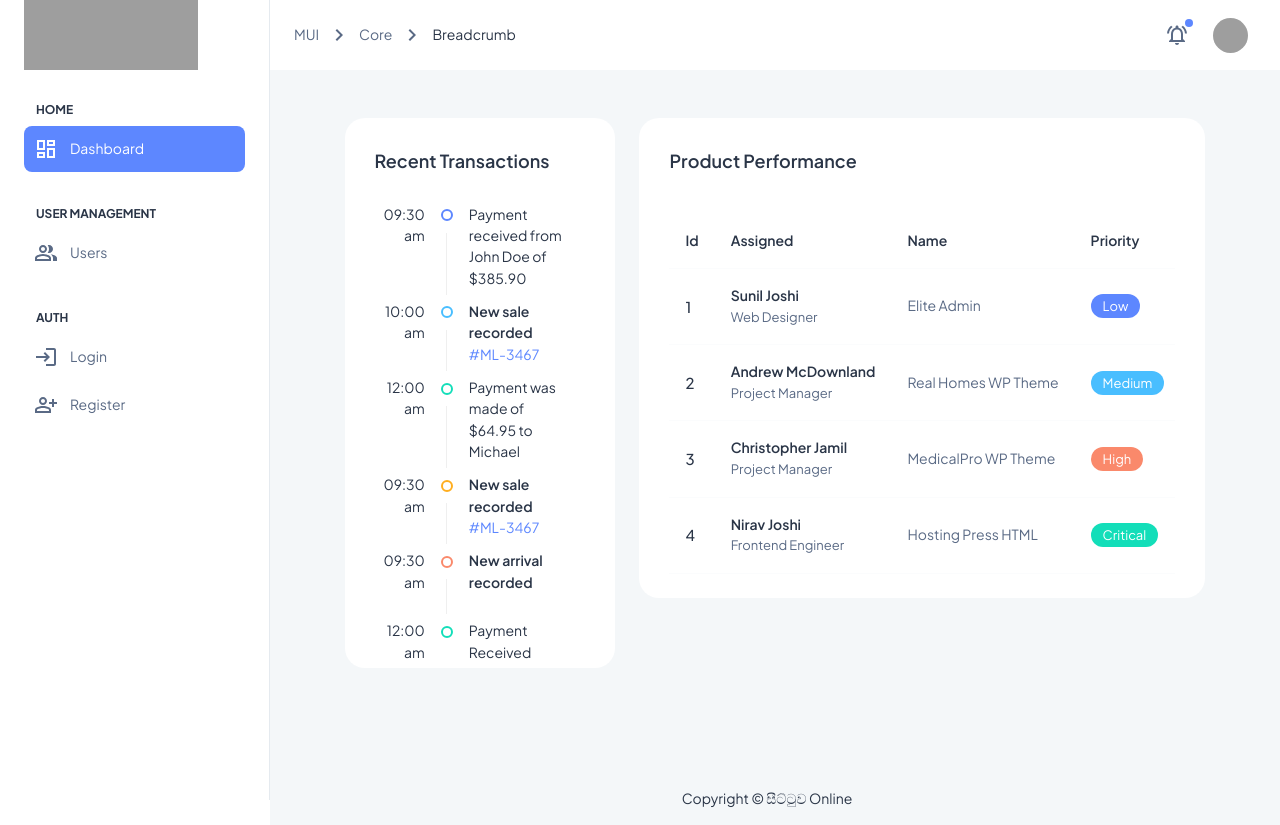
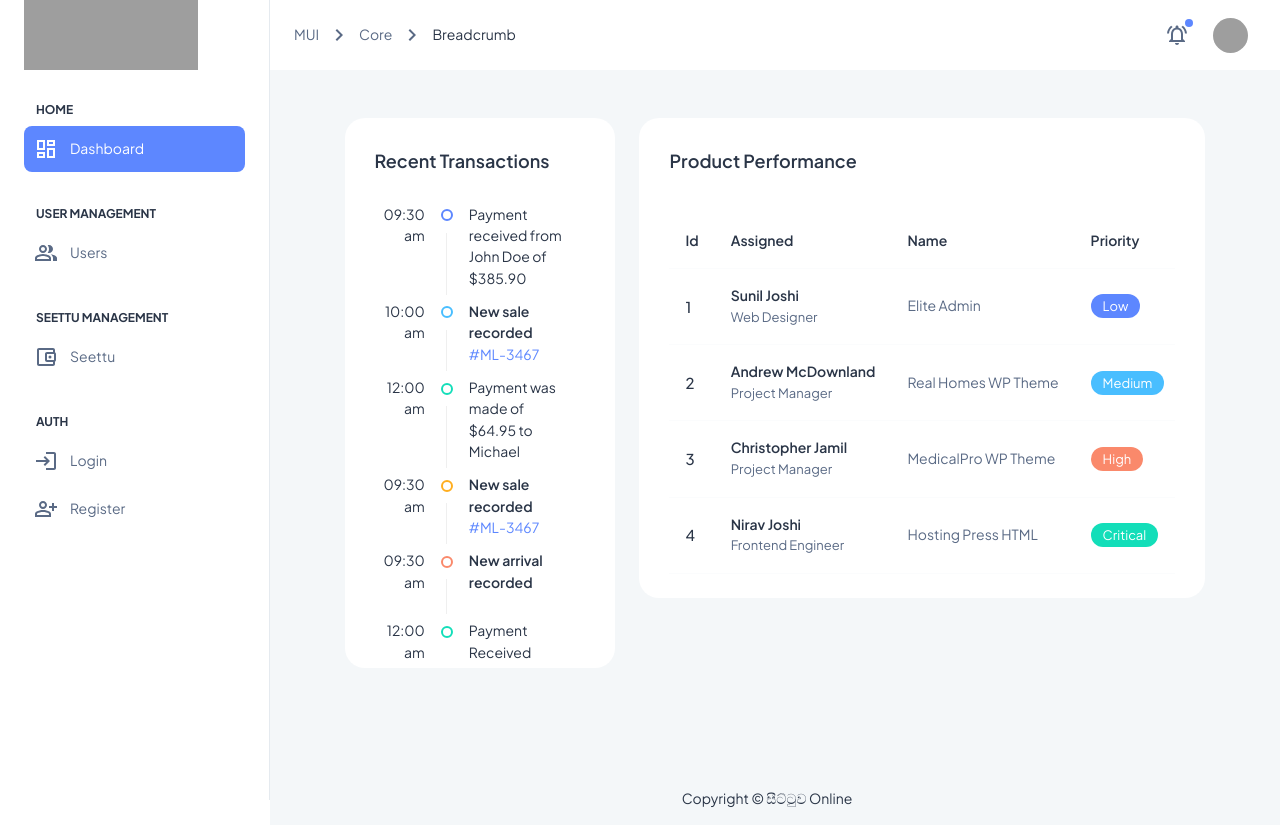
Before and after one commit to gimnathperera/seettuwa-admin, a Next.js app: page / in a window 1280 px wide. Built offline with nearby package versions, Linux system fonts and the light colour scheme; grey boxes are pictures that could not be loaded.

Commit message:
feat: seettu-management page added

```diff
--- a/components/shared/layout/sidebar/menu-items.ts
+++ b/components/shared/layout/sidebar/menu-items.ts
@@ -2,6 +2,7 @@ import DashboardOutlinedIcon from '@mui/icons-material/DashboardOutlined';
 import PeopleAltOutlinedIcon from '@mui/icons-material/PeopleAltOutlined';
 import PersonAddAltOutlinedIcon from '@mui/icons-material/PersonAddAltOutlined';
 import LoginOutlinedIcon from '@mui/icons-material/LoginOutlined';
+import AccountBalanceWalletOutlinedIcon from '@mui/icons-material/AccountBalanceWalletOutlined';
 import { uniqueId } from 'lodash';
 
 const Menuitems = [
@@ -30,6 +31,18 @@ const Menuitems = [
 
   {
     navlabel: true,
+    subheader: 'Seettu Management',
+  },
+
+  {
+    id: uniqueId(),
+    title: 'Seettu',
+    icon: AccountBalanceWalletOutlinedIcon,
+    href: '/seettu-management/seettu',
+  },
+
+  {
+    navlabel: true,
     subheader: 'Auth',
   },
   {
--- a/package.json
+++ b/package.json
@@ -1,5 +1,5 @@
 {
-  "name": "modernize-next-free",
+  "name": "seettuwa-online-admin",
   "version": "0.1.0",
   "private": true,
   "scripts": {
```
Also changed, not shown: app/(dashboard)/seettu-management/seettu/page.tsx (added, +10 -0 lines), 1 other file (tests, documents, lock files or other folders).
